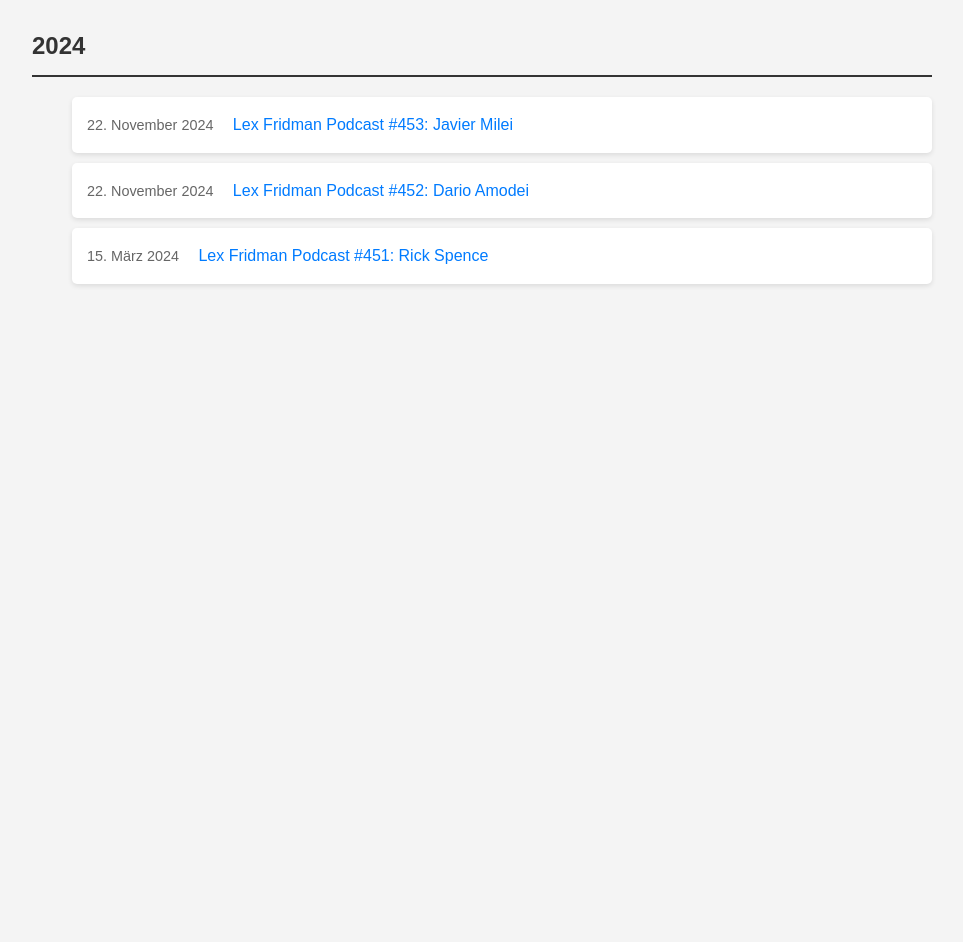
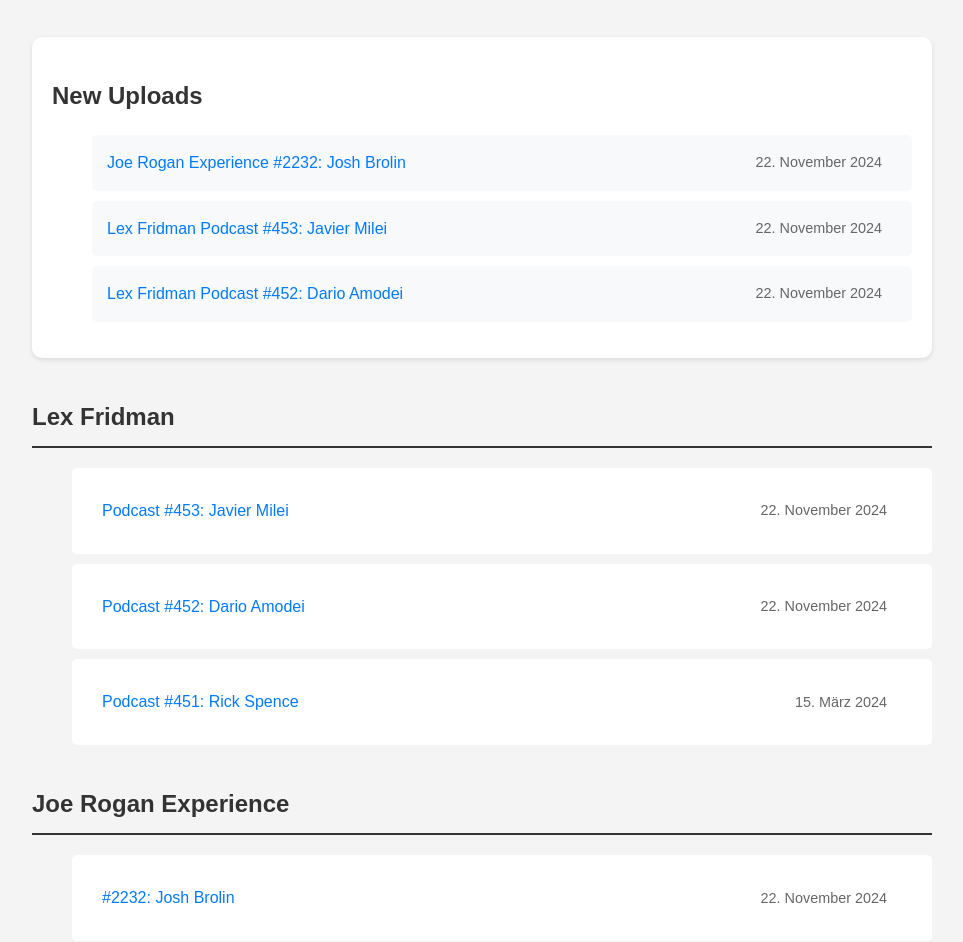
Before and after one commit to OliJanz/books, a plain HTML site: page index.html in a window 1280 px wide. Shown: the part 96-1038 px from the top of the page, without its empty margins (158-1121 px from the left). Before the commit the page ends 800 px from the top, so only its background shows below. Drawn offline with Linux system fonts and the light colour scheme.

Commit message:
change index

```diff
--- a/index.html
+++ b/index.html
@@ -1,5 +1,5 @@
 <!DOCTYPE html>
-<html lang="de">
+<html lang="en">
 <head>
     <meta charset="UTF-8">
     <meta name="viewport" content="width=device-width, initial-scale=1.0">
@@ -7,27 +7,66 @@
     <link rel="stylesheet" href="styles.css">
 </head>
 <body>
-    <h1 style="text-align: center";>Book recommendation from Interviews</h1>
-    <div class="interview-list">
-        <article class="interview-entry">
-            <h2>2024</h2>
+    <h1 style="text-align: center">Book recommendation from Interviews</h1>
+
+    <!-- Neueste Uploads Sektion -->
+    <section class="latest-uploads">
+        <h2>New Uploads</h2>
+        <ul>
+            <li>
+                <span class="interview-title">Joe Rogan Experience #2232: Josh Brolin</span>
+                <span class="date">22. November 2024</span>
+            </li>
+            <li>
+                <span class="interview-title">Lex Fridman Podcast #453: Javier Milei</span>
+                <span class="date">22. November 2024</span>
+            </li>
+            <li>
+                <span class="interview-title">Lex Fridman Podcast #452: Dario Amodei</span>
+                <span class="date">22. November 2024</span>
+            </li>
+        </ul>
+    </section>
+
+    <!-- Podcast Kategorien -->
+    <div class="podcast-categories">
+        <!-- Lex Fridman Sektion -->
+        <section class="podcast-section">
+            <h2>Lex Fridman</h2>
             <ul>
                 <li>
-                    <span class="date">22. November 2024</span>
-                    <a href="/books/videos/lexFriedman/javier-milei.html">Lex Fridman Podcast #453: Javier Milei</a>
+                    <a href="/books/videos/lexFriedman/javier-milei.html">
+                        Podcast #453: Javier Milei
+                        <span class="date">22. November 2024</span>
+                    </a>
                 </li>
                 <li>
-                    <span class="date">22. November 2024</span>
-                    <a href="/books/videos/lexFriedman/dario-amodei.html">Lex Fridman Podcast #452: Dario Amodei</a>
+                    <a href="/books/videos/lexFriedman/dario-amodei.html">
+                        Podcast #452: Dario Amodei
+                        <span class="date">22. November 2024</span>
+                    </a>
                 </li>
                 <li>
-                    <span class="date">15. März 2024</span>
-                    <a href="/books/videos/lexFriedman/rick-spence.html">Lex Fridman Podcast #451: Rick Spence</a>
+                    <a href="/books/videos/lexFriedman/rick-spence.html">
+                        Podcast #451: Rick Spence
+                        <span class="date">15. März 2024</span>
+                    </a>
                 </li>
+            </ul>
+        </section>
 
-                <!-- Neue Interviews werden hier oben hinzugefügt -->
+        <!-- Joe Rogan Sektion -->
+        <section class="podcast-section">
+            <h2>Joe Rogan Experience</h2>
+            <ul>
+                <li>
+                    <a href="/books/videos/joeRogan/josh-brolin.html">
+                        #2232: Josh Brolin
+                        <span class="date">22. November 2024</span>
+                    </a>
+                </li>
             </ul>
-        </article>
+        </section>
     </div>
 </body>
 </html>
--- a/styles.css
+++ b/styles.css
@@ -54,3 +54,70 @@
     margin-right: 15px;
     font-size: 0.9em;
 }
+
+.latest-uploads {
+    margin: 40px 0;
+    padding: 20px;
+    background-color: #fff;
+    border-radius: 10px;
+    box-shadow: 0 2px 5px rgba(0,0,0,0.1);
+}
+
+.latest-uploads h2 {
+    color: #333;
+    margin-bottom: 20px;
+}
+
+.latest-uploads li {
+    display: flex;
+    justify-content: space-between;
+    align-items: center;
+    padding: 15px;
+    margin: 10px 0;
+    background-color: #f8f9fa;
+    border-radius: 5px;
+    transition: transform 0.2s;
+}
+
+.latest-uploads li:hover {
+    transform: translateX(5px);
+}
+
+.interview-title {
+    font-weight: 500;
+    color: #007BFF;
+}
+
+.podcast-categories {
+    margin-top: 40px;
+}
+
+.podcast-section {
+    margin-bottom: 40px;
+}
+
+.podcast-section h2 {
+    color: #333;
+    border-bottom: 2px solid #333;
+    padding-bottom: 10px;
+    margin-bottom: 20px;
+}
+
+.podcast-section li {
+    background-color: white;
+    margin: 10px 0;
+    transition: transform 0.2s;
+}
+
+.podcast-section li a {
+    display: flex;
+    justify-content: space-between;
+    align-items: center;
+    padding: 15px;
+    color: #007BFF;
+    text-decoration: none;
+}
+
+.podcast-section li:hover {
+    transform: translateX(5px);
+}
```
Also changed, not shown: videos/joeRogan/josh-brolin.html (added, +55 -0 lines).
